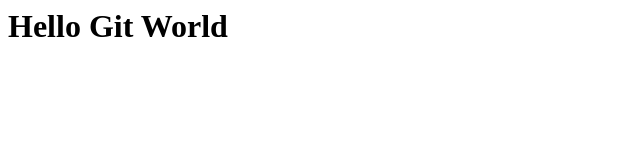
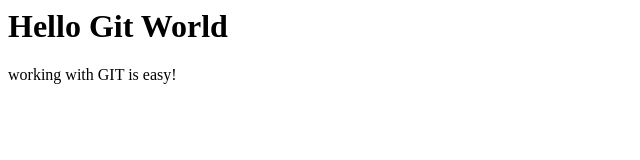
Before and after one commit to rajvirat/gitgithubMC, a plain HTML site: page index.html in a window 1280 px wide. Shown: the whole page, without its empty margins (0-640 px from the left). Drawn offline with Linux system fonts and the light colour scheme.

Commit message:
added p and division

```diff
--- a/index.html
+++ b/index.html
@@ -1 +1,5 @@
 <h1>Hello Git World</h1>
+
+<div>
+    <p>working with GIT is easy!</p>
+</div>
```
